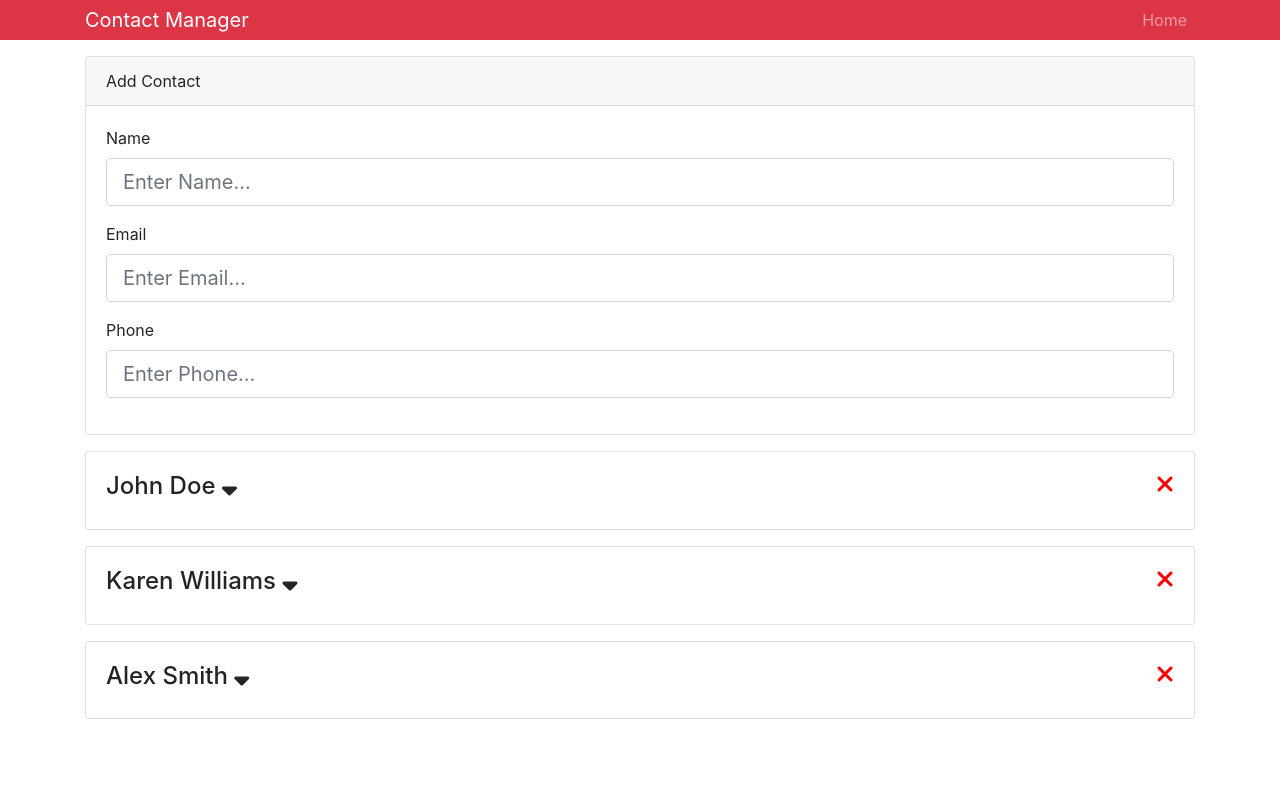
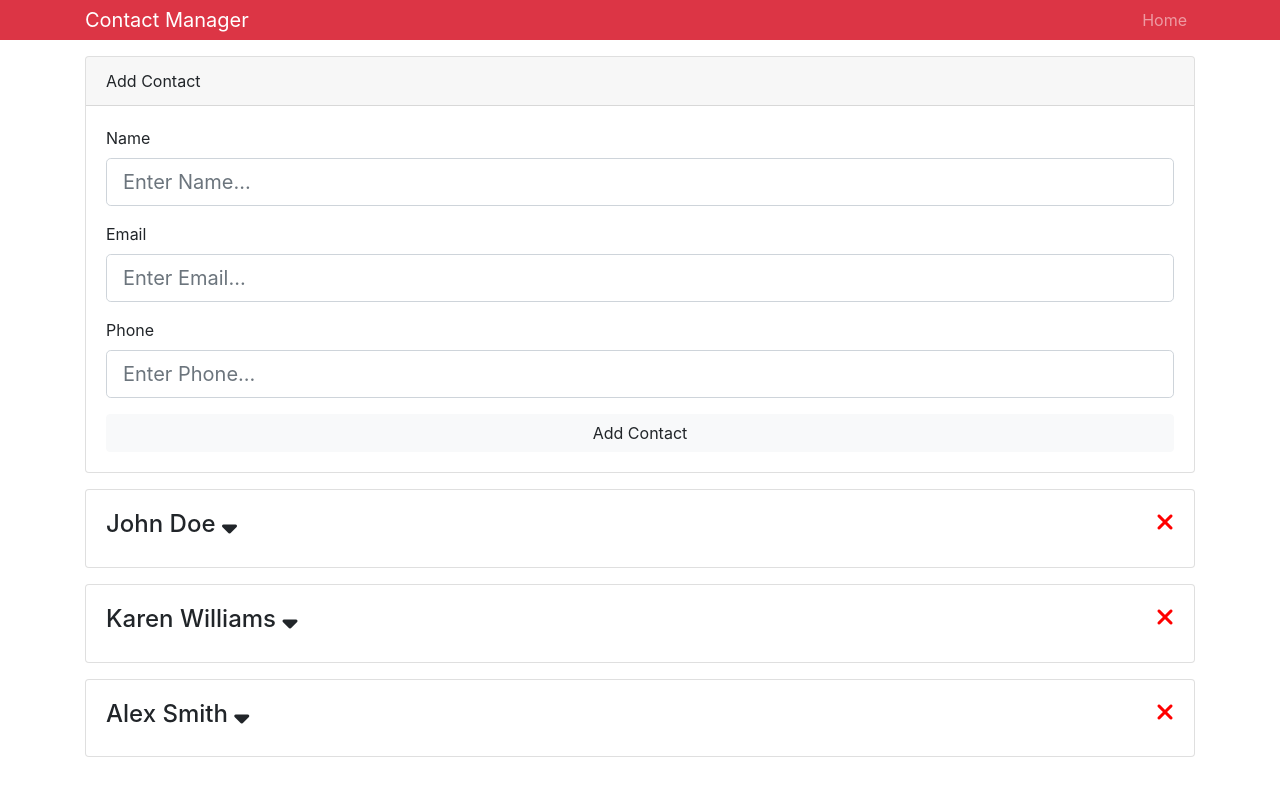
Before and after one commit to alan-nguyen/contact-manager, a React (Create React App) app: page / in a window 1280 px wide. Shown: the top 796 px of the page. Built offline with nearby package versions, Linux system fonts and the light colour scheme.

Commit message:
Add submit

```diff
--- a/src/components/contacts/AddContact.js
+++ b/src/components/contacts/AddContact.js
@@ -40,6 +40,11 @@ class AddContact extends Component {
                 placeholder="Enter Phone..."
               />
             </div>
+            <input
+              type="submit"
+              value="Add Contact"
+              className="btn btn-light btn-block"
+            />
           </form>
         </div>
       </div>
```
